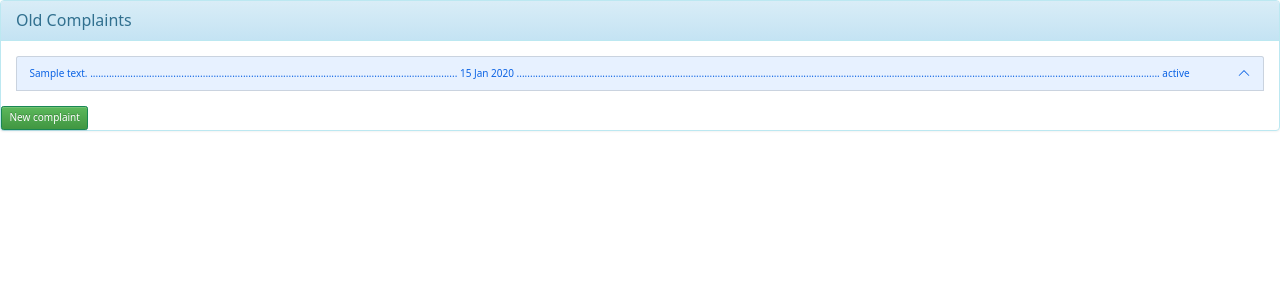
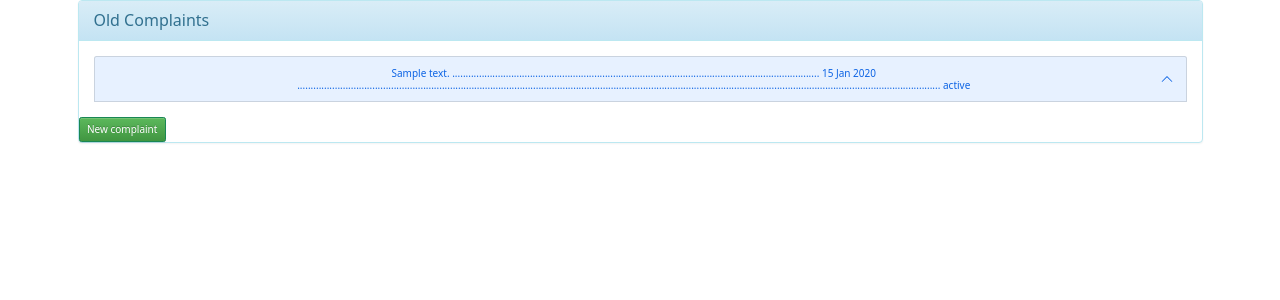
Before and after one commit to Ahmed-walid/WGSA, a Node project: template views/Complain.ejs in a window 1280 px wide. Shown: the top 300 px of the page. Run offline with Node 20 templates, Linux system fonts and the light colour scheme; the template is opened without the code that fills it: most values are stand-ins (such as "Sample title", 1, 10 or a date in 2020).

Commit message:
add container

```diff
--- a/app.js
+++ b/app.js
@@ -2,6 +2,7 @@ const { JSDOM } = require("jsdom");
 const { window } = new JSDOM("");
 const $ = require("jquery")(window);
 var bodyParser = require('body-parser')
+const { check, body, validationResult } = require('express-validator');
 const express = require('express');
 const morgan = require('morgan');
 const mysql = require('mysql');
--- a/package.json
+++ b/package.json
@@ -7,6 +7,8 @@
     "body-parser": "^1.19.0",
     "ejs": "^3.1.5",
     "express": "^4.17.1",
+    "express-session": "^1.17.1",
+    "express-validator": "^6.9.2",
     "jquery": "^3.5.1",
     "jsdom": "^16.4.0",
     "morgan": "^1.10.0",
--- a/views/Complain.ejs
+++ b/views/Complain.ejs
@@ -66,7 +66,7 @@
 
 <body>
 
-
+ <div class="container">
     <!-- show old complaints -->
 
     <div id="old_complaints" class="panel panel-info">
@@ -158,7 +158,7 @@
 
 
 
-
+</div>
 
 
 
```
Also changed, not shown: 1 other file.
